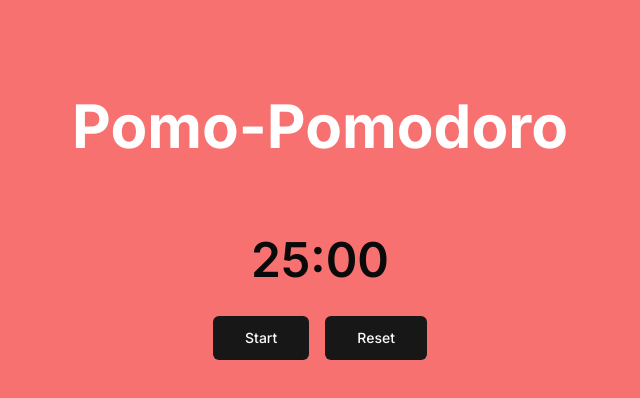
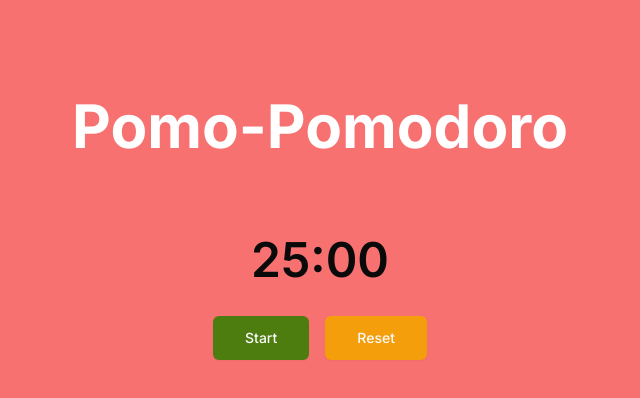
Before and after one commit to bzenky/pomo-pomodoro, a Next.js app: page / in a window 1280 px wide. Shown: the top 398 px of the page, without its empty margins (320-960 px from the left). Built offline with nearby package versions, Linux system fonts and the light colour scheme; no server answers.

Commit message:
style: action buttons

```diff
--- a/app/page.tsx
+++ b/app/page.tsx
@@ -3,11 +3,13 @@ import { Timer } from "@/components/timer";
 export default function Home() {
   return (
     <main className="flex min-h-screen flex-col items-center p-24 bg-red-400">
-      <div className="max-w-5xl w-full flex items-center justify-center mb-20">
-        <h1 className="text-6xl text-white font-bold">Pomo-Pomodoro</h1>
+      <div className="max-w-screen-lg">
+        <div className="max-w-5xl w-full flex items-center justify-center mb-20">
+          <h1 className="text-6xl text-white font-bold">Pomo-Pomodoro</h1>
+        </div>
+
+        <Timer />
       </div>
-
-      <Timer />
     </main>
   )
 }
--- a/components/timer.tsx
+++ b/components/timer.tsx
@@ -84,10 +84,11 @@ export function Timer() {
         {minutes}:{seconds}
       </span>
 
-      <div className="flex gap-4 mt-8">
+      <div className="flex justify-center gap-4 mt-8">
         <Button
           onClick={handleTimer}
           size="lg"
+          className="bg-lime-700 hover:bg-lime-800 active:hover:bg-lime-900 shadow-sm"
         >
           {isActive ? 'Pause' : 'Start'}
         </Button>
@@ -95,6 +96,7 @@ export function Timer() {
         <Button
           onClick={resetTimer}
           size="lg"
+          className="bg-amber-500 hover:bg-amber-600 active:hover:bg-amber-700 shadow-sm"
         >
           Reset
         </Button>
```
